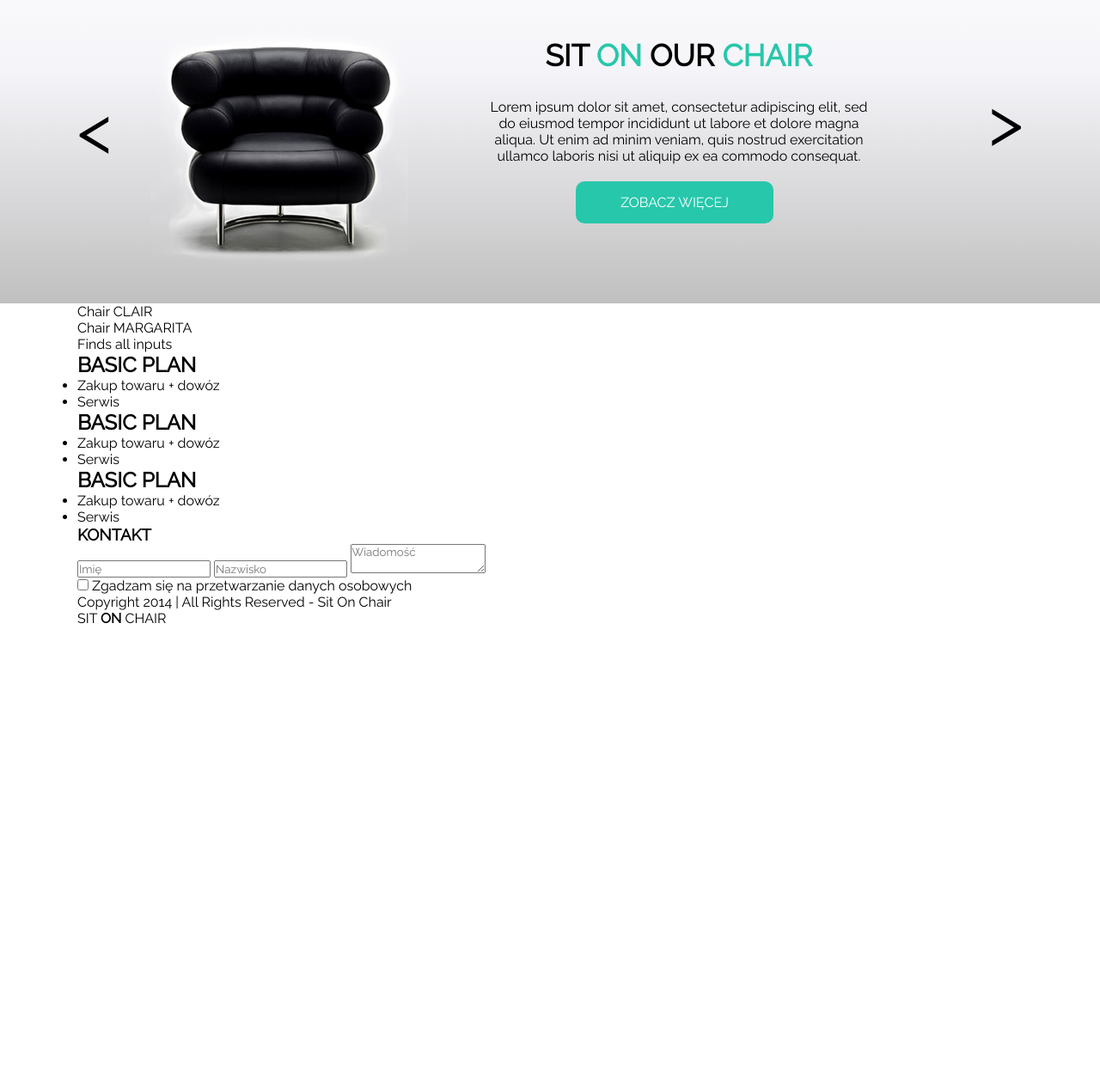
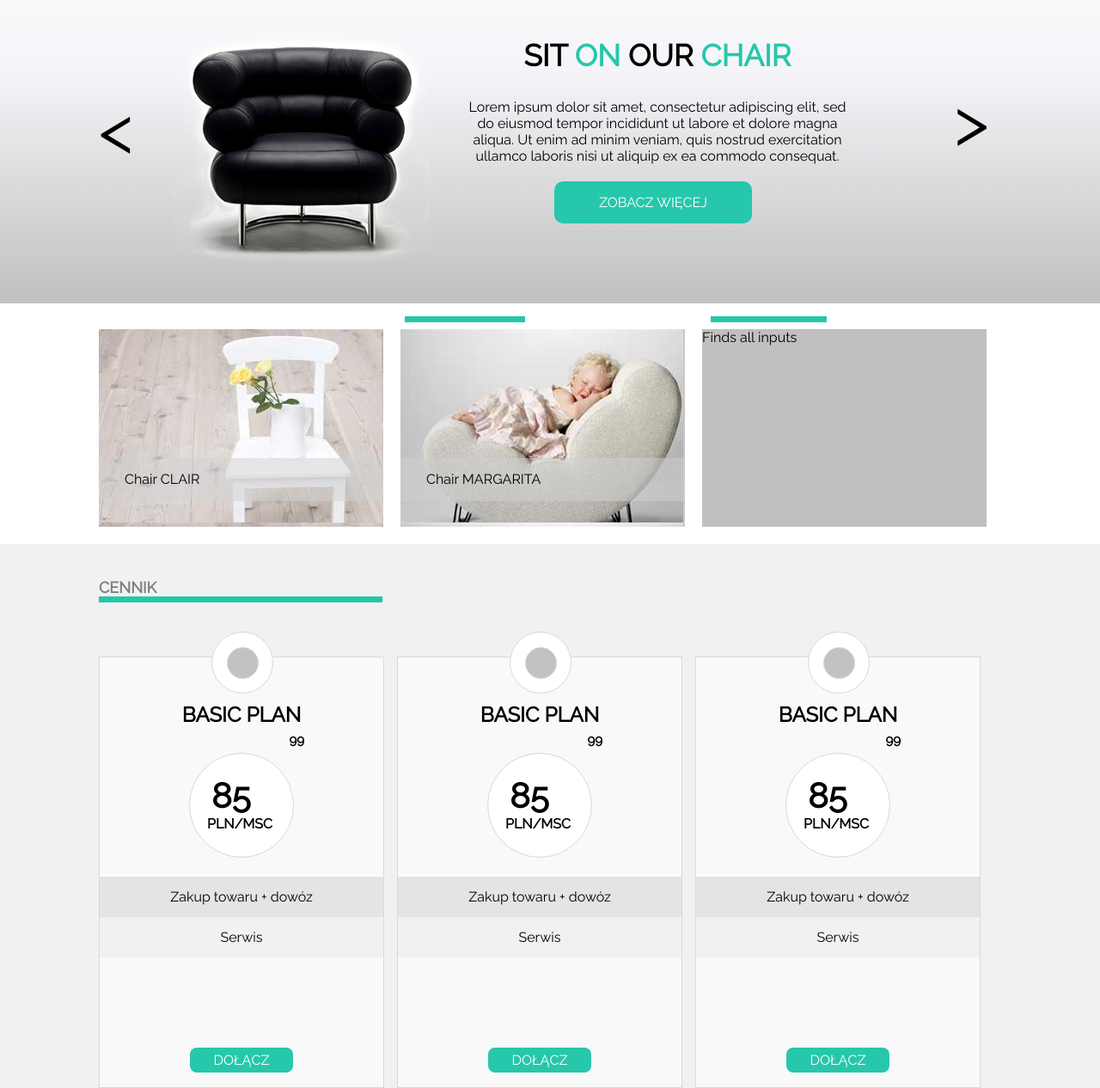
Before and after one commit to NdV66/WARSZTAT-1, a plain HTML site: page index.html in a window 1280 px wide. Shown: the part 82-1348 px from the top of the page at 86% size. Before the commit the page ends 811 px from the top, so only its background shows below. Drawn offline with Linux system fonts and the light colour scheme.

Commit message:
warsztat pt

```diff
--- a/css/style.css
+++ b/css/style.css
@@ -12,14 +12,16 @@ h1 {
     font-weight: bold;
     text-align: center;
 }
-.clearfix::before, .clearfix::after {
-    content: '';
-    display: table;
+footer {
+  height: 70px;
+  padding-top: 40px;
+}
+.clearfix {
     clear: both;
 }
 .container {
     position: relative;
-    width: 1100px;
+    width: 1050px;
     margin: 0 auto;
 }
 .color {
@@ -34,6 +36,13 @@ h1 {
     color: white;
     list-style: none;
     margin-left: 50px;
+}
+
+.price-list-title {
+  position: relative;
+}
+.menu {
+  margin-right: 20px;
 }
 .reel {
     height: 400px;
@@ -58,7 +67,7 @@ h1 {
 .reel-next {
     float: right;
     margin-top: -400px;
-    margin-right: 40px;
+    margin-right: 55px;
 }
 .reel-chair {
     padding-top: 50px;
@@ -89,3 +98,269 @@ h1 {
 #top {
     padding-top: 8px;
 }
+
+.info-one {
+  display: inline-block;
+  float: left;
+  margin: 30px 20px 20px 0;
+  width: 331px;
+  height: 230px;
+  background-color: silver;
+  background: url(../images/box1_img.jpg);
+}
+.info-two {
+  display: inline-block;
+  float: left;
+  margin: 30px 20px 20px 0;
+  width: 331px;
+  height: 230px;
+  background-color: silver;
+  background: url(../images/box2_img.jpg);
+}
+
+.info-bar {
+  display: inline-block;
+  background-color: rgba(210,210,210, 0.5);
+  width: 100%;
+  height: 50px;
+  margin-top: 150px;
+
+}
+
+.info-bar > p {
+  margin-left: 30px;
+  margin-top: 15px;
+}
+
+.info-underline-t {
+  position: absolute;
+  border-bottom: 7px solid #26c7a8;
+  width: 140px;
+  margin-top: -15px;
+  margin-left: 25px;
+}
+
+.info-underline-y {
+  position: absolute;
+  border-bottom: 7px solid #26c7a8;
+  width: 135px;
+  margin-top: -15px;
+  margin-left: 30px;
+}
+.price-list-underline {
+  position: absolute;
+  border-bottom: 7px solid #26c7a8;
+  width: 330px;
+}
+.price-list-title {
+  padding-top: 40px;
+  margin-bottom: 40px;
+  font-size: 18px;
+  font-weight: 900;
+  color: #7e7e7e;
+}
+.info-three {
+  display: inline-block;
+  margin: 30px 0 20px 0;
+  width: 331px;
+  height: 230px;
+  background-color: silver;
+}
+
+.price-list {
+  height: 730px;
+  background-color: #f1f1f1;
+}
+
+.nag {
+  float: left;
+  width: 330px;
+  height: 500px;
+  display: inline-block;
+  background-color: #f9f9f9;
+  margin: 30px 15px 20px 0;
+  border: 1px solid #d8d8d8;
+}
+
+.circle {
+  position: relative;
+  width: 70px;
+  height: 70px;
+  margin-top: -30px;
+  margin-left: 130px;
+  background-color: white;
+  border: 1px solid #d8d8d8;
+  border-radius: 50%;
+}
+
+.circle-in {
+  position: absolute;
+  width: 35px;
+  height: 35px;
+  background-color: #c2c2c2;
+  border: 1px solid #d8d8d8;
+  border-radius: 50%;
+  left: 0;
+  right: 0;
+  top: 0;
+  bottom: 0;
+  margin: auto;
+}
+
+.circle-price {
+  position: relative;
+  width: 120px;
+  height: 120px;
+  border: 1px solid #d8d8d8;
+  border-radius: 50%;
+  left: 0;
+  right: 0;
+  margin: auto;
+  margin-bottom: 20px;
+  background-color: white;
+
+}
+
+.nag > h2 {
+  text-align: center;
+  margin-top: 10px;
+  margin-bottom: 30px;
+}
+
+.contains-list > li {
+  width: 100%;
+  text-align: center;
+  list-style: none;
+  background-color: #e4e4e4;
+  padding: 14px 0 14px 0;
+}
+.contains-list > li:nth-child(even) {
+  width: 100%;
+  text-align: center;
+  list-style: none;
+  background-color: #f1f1f1;
+}
+
+.contains-list > li:first-child {
+  border-top: 2px solid white;
+}
+
+.button-join {
+  background-color: #27c7ab;
+  width: 120px;
+  padding: 5px 0 5px 0;
+  border-radius: 8px;
+  margin: 105px auto;
+  text-align: center;
+  color: white;
+}
+.circle-price-center {
+  margin: 25px;
+}
+.cost-big {
+  font-size: 40px;
+  font-weight: 900;
+}
+.cost-up {
+  position: absolute;
+  font-size: 15px;
+  margin: -50px 0 0 45px;
+  font-weight: 900;
+}
+.cost-info {
+  font-weight: 900;
+  margin-left: -5px;
+}
+
+.contact-form-input {
+  width: 640px;
+  height: 60px;
+  margin-bottom: 25px;
+  font-size: 30px;
+  padding-left: 15px;
+}
+
+.contact-form-area {
+  width: 640px;
+  height: 150px;
+  max-width: 640px;
+  max-height: 150px;
+  font-size: 30px;
+  padding-left: 15px;
+  padding-top: 10px;
+}
+.contact-form-chair {
+  float: right;
+  position: relative;
+  left: -80px;
+  background: url(../images/red_chair.png);
+  width: 261px;
+  height: 210px;
+  margin-top: -200px;
+}
+input[type="checkbox"] {
+  position: absolute;
+  margin: 50px 50px;
+}
+.contact-form-accept {
+  margin: 45px 80px;
+  width: 350px;
+  position: absolute;
+}
+
+.contact-form-submit {
+  padding: 15px 15px 15px 15px;
+  background-color: #27c7ab;
+  width: 300px;
+  text-align: center;
+  color: white;
+  border-radius: 10px;
+  font-size: 30px;
+  font-weight: 900;
+  margin: 10px -40px;
+}
+
+.footer-copyright {
+  float :left;
+}
+
+.footer-brand-name {
+  float: right;
+  margin-right:25px;
+}
+
+.footer-social-fr {
+  background: url(../images/flickr.png);
+  float: right;
+  height: 35px;
+  width: 35px;
+}
+.footer-social-vi {
+  background: url(../images/vimeo.png);
+  float: right;
+  height: 35px;
+  width: 35px;
+}
+.footer-social-pi{
+  background: url(../images/pinterest.png);
+  float: right;
+  height: 35px;
+  width: 35px;
+}
+.footer-social-tw {
+  background: url(../images/twitter.png);
+  float: right;
+  height: 35px;
+  width: 35px;
+}
+.footer-social {
+  position: absolute;
+  margin: -10px 0 0 730px;
+}
+.footer-social > a {
+  display: inline-block;
+}
+
+a {
+  text-decoration: none;
+}
--- a/index.html
+++ b/index.html
@@ -32,15 +32,21 @@
                 <p class="reel-content-info">
                     Lorem ipsum dolor sit amet, consectetur adipiscing elit, sed do eiusmod tempor incididunt ut labore et dolore magna aliqua. Ut enim ad minim veniam, quis nostrud exercitation ullamco laboris nisi ut aliquip ex ea commodo consequat.
                 </p>
-                <div class="reel-content-button">ZOBACZ WIĘCEJ</div>
+                <a href="#"><div class="reel-content-button">ZOBACZ WIĘCEJ</div></a>
             </div>
             <div class="reel-next"><span class="reel-next-click">></span></div>
         </div>
     </section>
     <section class="info">
         <div class="container">
-            <div class="info-one">Chair CLAIR</div>
-            <div class="info-two">Chair MARGARITA</div>
+            <div class="info-one">
+              <div class="info-bar"><p>Chair CLAIR</p></div>
+              <span class="info-underline-t"></span>
+            </div>
+            <div class="info-two">
+              <div class="info-bar"><p>Chair MARGARITA</p></div>
+              <span class="info-underline-y"></span>
+            </div>
             <div class="info-three">
                 <div class="info-three-title">Finds all inputs</div>
                 <p class="info-three-content"></p>
@@ -49,15 +55,21 @@
     </section>
     <section class="price-list">
         <div class="container">
+            <div class="price-list-title"><p>CENNIK</p>
+              <span class="price-list-underline"></span>
+            </div>
+
             <div class="nag">
                 <div class="circle clearfix">
                     <div class="circle-in"></div>
                 </div>
                 <h2>BASIC PLAN</h2>
                 <div class="circle-price">
-                    <span class="cost-big"></span>
-                    <span class="cost-up"></span>
-                    <span class="cost-info"></span>
+                  <div class="circle-price-center">
+                    <span class="cost-big">85</span>
+                    <span class="cost-up">99</span>
+                    <span class="cost-info">PLN/MSC</span>
+                  </div>
                 </div>
 
                 <div class="contains">
@@ -67,7 +79,7 @@
                     </ul>
                 </div>
 
-                <div class="button-join"></div>
+                <a href="#"><div class="button-join">DOŁĄCZ</div></a>
             </div>
             <div class="nag">
                 <div class="circle clearfix">
@@ -75,9 +87,11 @@
                 </div>
                 <h2>BASIC PLAN</h2>
                 <div class="circle-price">
-                    <span class="cost-big"></span>
-                    <span class="cost-up"></span>
-                    <span class="cost-info"></span>
+                  <div class="circle-price-center">
+                    <span class="cost-big">85</span>
+                    <span class="cost-up">99</span>
+                    <span class="cost-info">PLN/MSC</span>
+                  </div>
                 </div>
 
                 <div class="contains">
@@ -87,7 +101,7 @@
                     </ul>
                 </div>
 
-                <div class="button-join"></div>
+                <a href="#"><div class="button-join">DOŁĄCZ</div></a>
             </div>
             <div class="nag">
                 <div class="circle clearfix">
@@ -95,9 +109,11 @@
                 </div>
                 <h2>BASIC PLAN</h2>
                 <div class="circle-price">
-                    <span class="cost-big"></span>
-                    <span class="cost-up"></span>
-                    <span class="cost-info"></span>
+                  <div class="circle-price-center">
+                    <span class="cost-big">85</span>
+                    <span class="cost-up">99</span>
+                    <span class="cost-info">PLN/MSC</span>
+                  </div>
                 </div>
 
                 <div class="contains">
@@ -107,20 +123,26 @@
                     </ul>
                 </div>
 
-                <div class="button-join"></div>
+                <a href="#"><div class="button-join">DOŁĄCZ</div></a>
             </div>
         </div>
     </section>
     <section class="contact-form">
         <div class="container">
+          <div class="price-list-title"><p>KONTAKT</p>
+            <span class="price-list-underline"></span>
+          </div>
             <form>
-                <h3>KONTAKT</h3>
                 <input class="contact-form-input" type="text" placeholder="Imię" name="imie">
-                <input class="contact-form-input" type="text" placeholder="Nazwisko" name="nazwisko">
+                <input class="contact-form-input" type="text" placeholder="email" name="email">
                 <textarea class="contact-form-area" type="text" placeholder="Wiadomość" name="wiadomosc"></textarea>
                 <div class="contact-form-chair"></div>
-                <input type="checkbox" name="rules" value="accept"> Zgadzam się na przetwarzanie danych osobowych
-                <div class="contact-form-submit"></div>
+                <input type="checkbox" name="rules" value="accept">
+                <span class="contact-form-accept">
+                  Zgadzam się na przetwarzanie danych osobowych
+                  <a href="#"><div class="contact-form-submit">WYŚLIJ</div></a>
+                </span>
+
             </form>
         </div>
     </section>
@@ -131,10 +153,10 @@
                 <p class="footer-copyright-info">Copyright 2014 | All Rights Reserved - Sit On Chair</p>
             </div>
             <div class="footer-social">
-                <div class="footer-social-fr"></div>
-                <div class="footer-social-vi"></div>
-                <div class="footer-social-pi"></div>
-                <div class="footer-social-tw"></div>
+              <a href="#"><div class="footer-social-tw"></div></a>
+              <a href="#"><div class="footer-social-pi"></div></a>
+              <a href="#"><div class="footer-social-vi"></div></a>
+              <a href="#"><div class="footer-social-fr"></div></a>
             </div>
             <div class="footer-brand-name">SIT <b>ON</b> CHAIR</div>
         </div>
```
